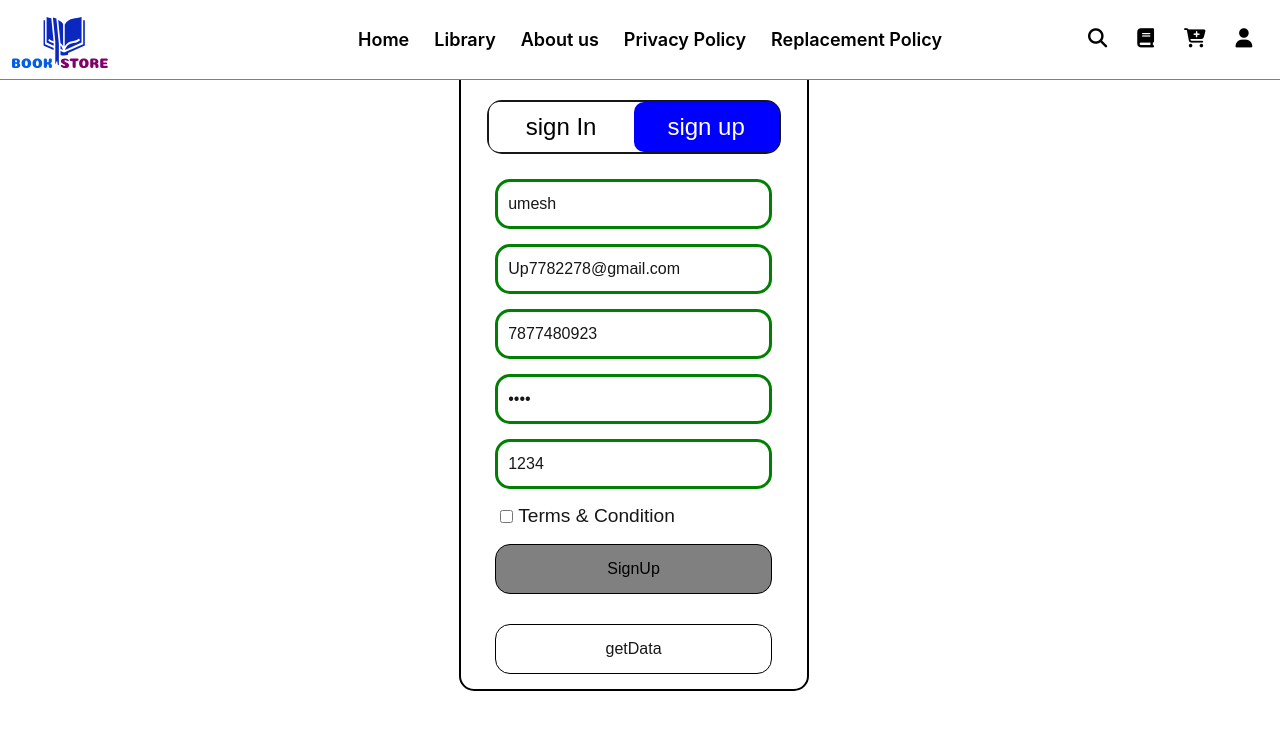
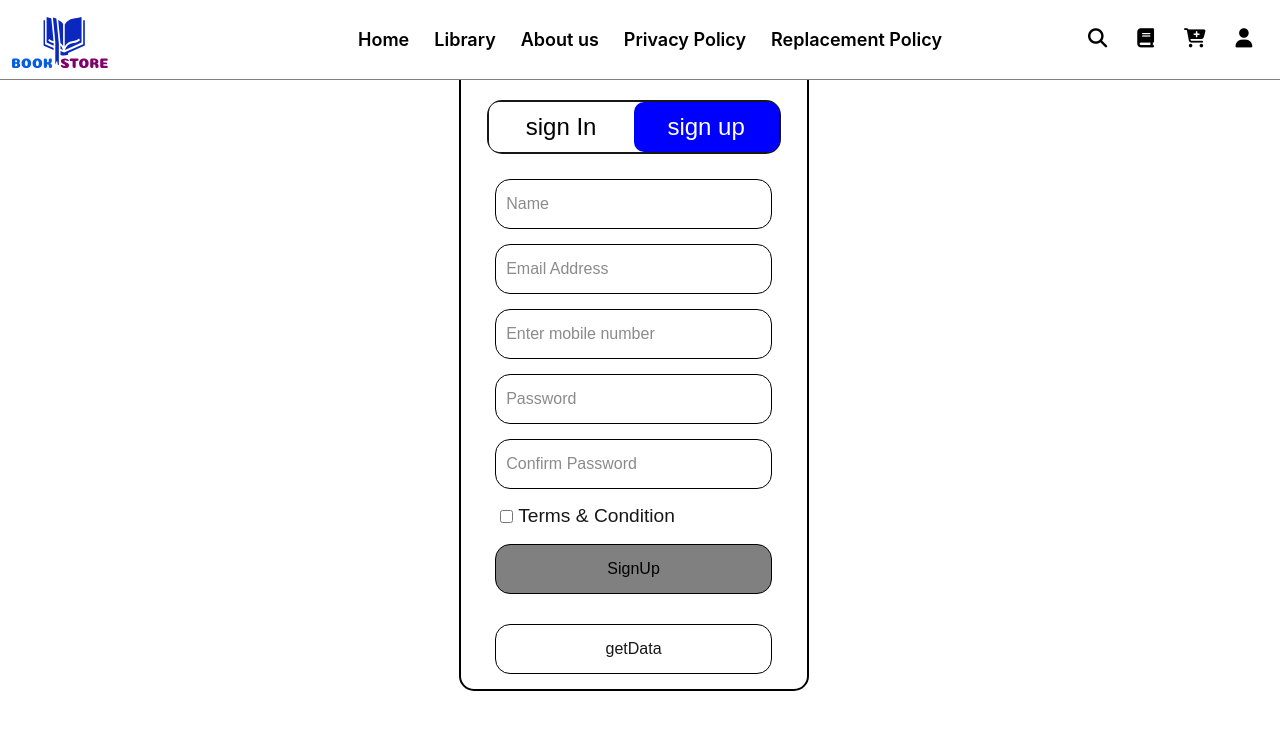
Before and after one commit to umesh851317/book-store, a Next.js app: page /auth in a window 1280 px wide. Both pictures are taken after a click on the button "sign up". Shown: the top 730 px of the page. Built offline with nearby package versions, Linux system fonts and the light colour scheme.

Commit message:
setWishlist and login page error solve

```diff
--- /dev/null
+++ b/src/app/api/getBookData/category/route.ts
@@ -0,0 +1,28 @@
+import { NextRequest, NextResponse } from "next/server";
+import Cookie from "js-cookie";
+import { db } from "../../../../../db/conenct";
+
+export async function DELETE(req: NextRequest) {
+       const url = new URL(req.url)
+       const bookId = url.searchParams.get("bookId") as string
+       try {
+              const userId = req.cookies.get("userId")?.value;
+              const DeleteUser = await db.wishlist.delete({
+                     where: {
+                            bookId: bookId,
+                            userId:userId
+                     }
+              })
+              return NextResponse.json({
+                     success: true,
+                     data: DeleteUser,
+                     message: "Delete user succefully"
+              })
+       } catch (err) {
+              return NextResponse.json({
+                     success: false,
+                     message: "deletion not done ",
+                     err,
+              })
+       }
+}
--- a/src/app/api/profile/wishlist/route.ts
+++ b/src/app/api/profile/wishlist/route.ts
@@ -83,7 +83,7 @@ export async function GET(req: NextRequest) {
 
 export async function DELETE(req: NextRequest) {
        const url = new URL(req.url)
-       const id = url.searchParams.get("bookId") as string;  // cartId
+       const id = url.searchParams.get("wishListId") as string;
        try {
               const userId = req.cookies.get("userId")?.value;
               const DeleteUser = await db.wishlist.delete({
--- a/src/app/bookDetails/BookInfo.tsx
+++ b/src/app/bookDetails/BookInfo.tsx
@@ -102,8 +102,6 @@ const BookInfo = () => {
        if (loading) {
               return (
                      <div className="loader-box">
-                            <h3>Loading books...</h3>
-                            {/* Optional spinner */}
                             <div className="spinner"></div>
                      </div>
               );
--- a/src/components/login/login.tsx
+++ b/src/components/login/login.tsx
@@ -7,8 +7,8 @@ import Cookie  from 'js-cookie';
 
 
 const Login = () => {
-  const [email, setEmail] = useState("Up7782278@gmail.com")
-  const [password, setPassword] = useState("1234")
+  const [email, setEmail] = useState("")
+  const [password, setPassword] = useState("")
   const [error, setError] = useState(null);
   const [message, setMessage] = useState(null);
 
--- a/src/components/signUp/page.tsx
+++ b/src/components/signUp/page.tsx
@@ -6,11 +6,11 @@ import { useRouter } from 'next/navigation'
 
 const SignUp = ({ onSubmit }: any) => {
   const [isEmpty, setIsEmpty] = useState(true)
-  const [name, setName] = useState("umesh")
-  const [email, setEmail] = useState("Up7782278@gmail.com")
-  const [number, setNumber] = useState("7877480923")
-  const [password, setPassword] = useState("1234")
-  const [confPass, setConPass] = useState("1234")
+  const [name, setName] = useState("")
+  const [email, setEmail] = useState("")
+  const [number, setNumber] = useState("")
+  const [password, setPassword] = useState("")
+  const [confPass, setConPass] = useState("")
   const [isChecked, setIsChecked] = useState(false);
   const [error, setError] = useState(null);
   const [message, setMessage] = useState(null);
@@ -80,7 +80,11 @@ const SignUp = ({ onSubmit }: any) => {
   return (
     <form className='signUp' onSubmit={handleSubmit}>
       <input
-        style={name === "" ? (InValdInp) : (ValdInp)}
+        style={
+          name === ""
+            ? DefaultInp         // Initial: black border
+            : ValdInp             // When user types
+        }
         value={name}
         onChange={(e) => setName(e.target.value)}
         type="text"
@@ -88,21 +92,33 @@ const SignUp = ({ onSubmit }: any) => {
       />
       <input
         type="email"
-        style={email === "" ? (InValdInp) : (ValdInp)}
+        style={
+          email === ""
+            ? DefaultInp
+            : ValdInp
+        }
         value={email}
         onChange={(e) => setEmail(e.target.value)}
         placeholder="Email Address"
       />
       <input
         type="number"
-        style={email === "" ? (InValdInp) : (ValdInp)}
+        style={
+          number === ""
+            ? DefaultInp
+            : ValdInp
+        }
         value={number}
         onChange={(e) => setNumber(e.target.value)}
         placeholder="Enter mobile number"
       />
 
       <input
-        style={password === "" ? (InValdInp) : (ValdInp)}
+        style={
+          password === ""
+            ? DefaultInp
+            : ValdInp
+        }
         value={password}
         onChange={(e) => setPassword(e.target.value)}
         type="password"
```
Also changed, not shown: src/app/category/page.tsx (+66 -17 lines).
